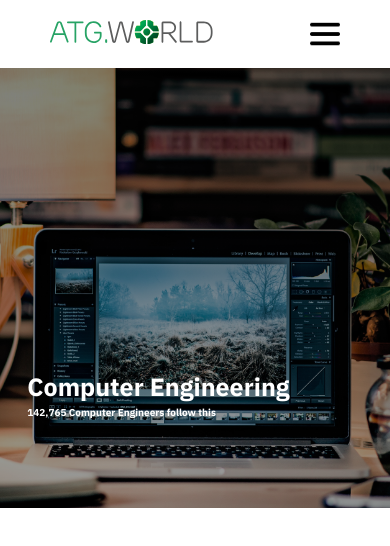
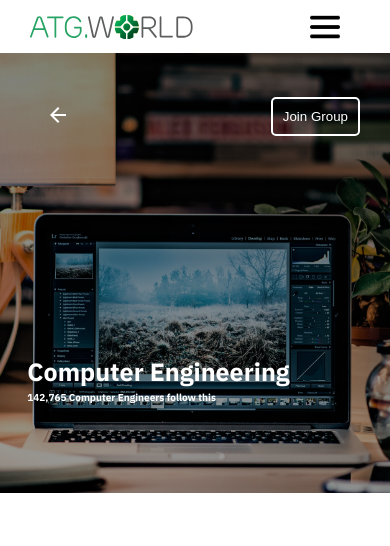
Before and after one commit to ROHITH29122002/atgglobals, a React (Create React App) app: page / in a window 390 px wide. Shown: the top 546 px of the page. Built offline with nearby package versions, Linux system fonts and the light colour scheme.

Commit message:
define styles for mobile hero.

```diff
--- a/src/Components/Hero/Hero.js
+++ b/src/Components/Hero/Hero.js
@@ -1,12 +1,27 @@
-import React from 'react'
+import React, { useState } from 'react'
 import styles from './Hero.module.css'
+import nav_icon from './navicon.svg'
 
 function Hero() {
+  const [join,setjoin] = useState(false)
   return (
     <div className={styles.hero_container}>
+      <div className={styles.hero_hidden}>
+        <div className={styles.nav_icon_container}>
+          <img className={styles.nav_icon_img} src={nav_icon} alt='nav icon'/>
+        </div>
+        <button
+        className={styles.group_toggle_btn}
+        onClick={() => setjoin( prevjoin => {
+          return !prevjoin
+        })}
+        >
+          {join ? 'Leave Group' : 'Join Group'}
+        </button>
+      </div>
       <div className={styles.hero_content_container}>
-      <h1 className={styles.hero_content_heading}>Computer Engineering</h1>
-      <h3 className={styles.hero_content_para}>142,765 Computer Engineers follow this</h3>
+        <h1 className={styles.hero_content_heading}>Computer Engineering</h1>
+        <h3 className={styles.hero_content_para}>142,765 Computer Engineers follow this</h3>
       </div>
     </div>
   )
--- a/src/Components/Hero/Hero.module.css
+++ b/src/Components/Hero/Hero.module.css
@@ -10,11 +10,33 @@
     position: relative;
 }
 
+.hero_hidden{
+    position: relative;
+    justify-content: space-between;
+    align-items: center;
+    top: 10%;
+    display: none;
+}
+
+.nav_icon_container{
+    margin-left: 5rem;
+}
+
+.group_toggle_btn{
+    color: #fff;
+    border: 2px solid #fff;
+    outline: 0;
+    background-color: transparent;
+    padding: 1rem;
+    margin-right: 3rem;
+    border-radius: 5px;
+}
+
 .hero_content_container{
     color: #fff;
     position: absolute;
     bottom: 20%;
-    left: 10%;
+    left: 7%;
 }
 
 .hero_content_heading{
@@ -26,12 +48,10 @@
     font-size: 1.5rem;
 
 }
-
-@media screen and (max-width : 500px){
-    .hero_content_container{
-        left: 7%;
+@media screen and (max-width : 650px){
+    .hero_hidden{
+        display: flex;
     }
-
     .hero_content_heading{
         font-size: 2.5rem;
     }
--- a/src/Components/Navbar/Navbar.module.css
+++ b/src/Components/Navbar/Navbar.module.css
@@ -6,11 +6,12 @@
 }
 
 .nav_logo_div{
-    padding: 2rem 0;
+    padding-top: 1.5rem;
+    padding-bottom: 1rem;
     margin-left: 5rem;
 }
 .nav_search_div{
-    padding: 2rem 0;
+    padding: 1rem 0;
 }
 
 
@@ -38,7 +39,7 @@
 
 .nav_login_div{
     margin-right: 4rem;
-    padding: 2rem 0;
+    padding: 1rem 0;
 }
 
 .nav_login_heading{
@@ -81,10 +82,10 @@
         align-items: flex-start;
         flex-direction: column;
         position: absolute;
-        width: 99vw;
-        top: 6.5rem;
+        width: 100vw;
+        top: 5rem;
         height: 30vh;
-        padding-left: 4.5rem;
+        padding-left: 2.5rem;
         background-color: #fff;
         z-index: 10;
     }
@@ -99,3 +100,12 @@
         display: none;
     }
 }
+
+@media screen and (max-width: 450px) {
+    .nav_logo_div{
+        margin-left: 3rem;
+    }
+    .nav_input{
+        width: 23rem;
+    }
+}
```
Also changed, not shown: src/Components/Hero/navicon.svg (added).
